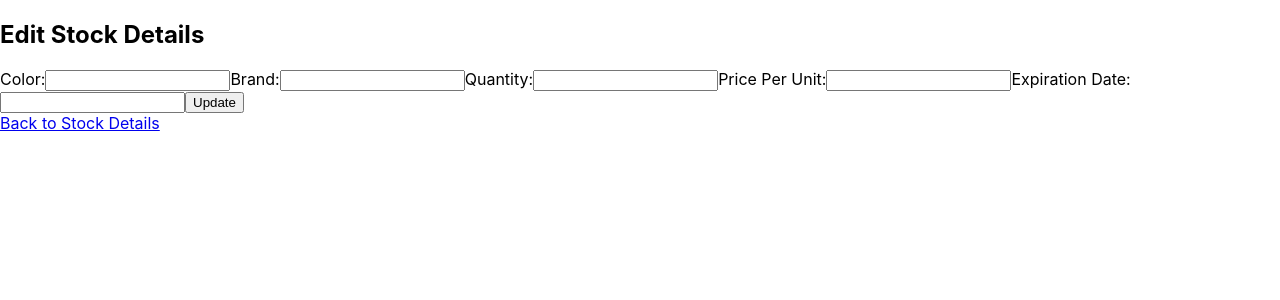
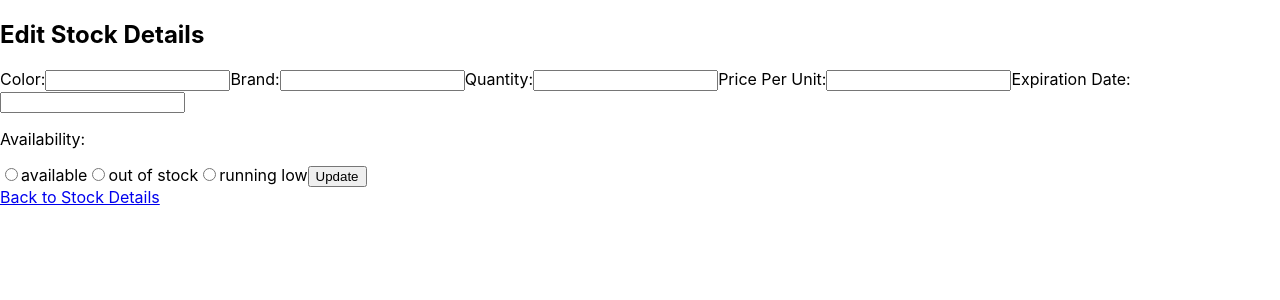
Before and after one commit to Rajandeep56/stockstatusFE, a React (Create React App) app: page /stock/1/edit in a window 1280 px wide. Shown: the top 300 px of the page. Built offline with nearby package versions, Linux system fonts and the light colour scheme; no server answers.

Commit message:
Updated Navigation

```diff
--- a/src/components/Header.jsx
+++ b/src/components/Header.jsx
@@ -6,6 +6,10 @@ const Header = () => {
     <header>
       <nav>
         <ul>
+        <li>
+            <Link to="/login">Login</Link>
+          </li>
+
           <li>
             <Link to="/">Home</Link>
           </li>
--- a/src/components/Home.jsx
+++ b/src/components/Home.jsx
@@ -1,11 +1,20 @@
 import React from 'react';
 import Header from './Header';
+import auth from '../services/auth';
+import { Navigate ,useNavigate } from 'react-router-dom';
+
 const Home = () => {
+    const navigate = useNavigate();
+
+    const handleLogout = () => {
+        auth.logout();
+        navigate('/login');
+    };
   return (
     <div>
         <Header/>
       <h1>Welcome to Paint Storage</h1>
-
+      <button onClick={handleLogout}>Logout</button>
     </div>
   );
 };
--- a/src/components/Login.jsx
+++ b/src/components/Login.jsx
@@ -1,17 +1,23 @@
 import React, { useState } from 'react';
 import auth from '../services/auth';
-
+import { Navigate ,useNavigate } from 'react-router-dom';
 const Login = () => {
     const [username, setUsername] = useState('');
     const [password, setPassword] = useState('');
     const [error, setError] = useState('');
+    const navigate = useNavigate();
+
+    if (auth.isAuthenticated()) {
+        return <Navigate to="/" />;
+    }
 
     const handleLogin = async (e) => {
         e.preventDefault();
         try {
             const token = await auth.login(username, password);
             console.log('Logged in successfully. Token:', token);
-        } catch (error) {
+            navigate('/')
+                } catch (error) {
             setError('Invalid username or password');
         }
     };
--- a/src/components/StockDetails.jsx
+++ b/src/components/StockDetails.jsx
@@ -10,7 +10,8 @@ const StockDetails = () => {
         brand: '',
         quantity: '',
         price_per_unit: '',
-        expiration_date: ''
+        expiration_date: '',
+        availability: ''
     });
 
     const { id } = useParams();
@@ -38,7 +39,9 @@ const StockDetails = () => {
             <p>Quantity: {itemDetails.quantity}</p>
             <p>Price Per Unit: {itemDetails.price_per_unit}</p>
             <p>Expiration Date: {itemDetails.expiration_date}</p>
+            <p>Availablity: {itemDetails.availability}</p>
             <Link to={`/stock/${id}/edit`}>Edit</Link>
+            <Link to={`/stock`}>Back</Link>
         </div>
     );
 };
--- a/src/components/StockList.jsx
+++ b/src/components/StockList.jsx
@@ -6,12 +6,11 @@ import auth from '../services/auth';
 const StockList = () => {
     const [stockList, setStockList] = useState([]);
     const token = auth.getToken();
-    console.log(token);
-    const authheader = { headers: { Authorization: `Bearer ${token}` } };
+    const authHeader = { headers: { Authorization: `Bearer ${token}` } };
 
     useEffect(() => {
         if (token) {
-            axios.get('http://localhost:8088/api/list', authheader)
+            axios.get('http://localhost:8088/api/list', authHeader)
                 .then(response => {
                     setStockList(response.data);
                 })
@@ -21,13 +20,29 @@ const StockList = () => {
         }
     }, [token]);
 
-
+    const handleQuantityChange = (id, quantity) => {
+        const newStockList = stockList.map(item => {
+            if (item.id === id) {
+                return { ...item, quantity: quantity };
+            }
+            return item;
+        });
+        setStockList(newStockList);
+        axios.patch(`http://localhost:8088/api/list/${id}`, {quantity: quantity}, authHeader)
+            .then(response => {
+                console.log('Quantity updated successfully:', response.data);
+            })
+            .catch(error => {
+                console.log('Error updating quantity:', error);
+            });
+    };
     return (
         <div>
             <h1>Stock List</h1>
             <ul>
                 {stockList.map(item => (
-                    <li key={item.id}>{item.color} {item.quantity} <Link to={`/stock/${item.id}`}>Details</Link></li>
+                    <li key={item.id}>{item.color} {item.availability} {item.quantity}
+                    <button onClick={() => handleQuantityChange(item.id, parseInt(item.quantity) - 1)}>-</button><Link to={`/stock/${item.id}`}>Details</Link> </li>
                 ))}
             </ul>
         </div>
--- a/src/components/UsersList.jsx
+++ b/src/components/UsersList.jsx
@@ -6,6 +6,8 @@ import auth from '../services/auth';
 
 const UsersList = () => {
     const [userList, setUserList] = useState([]);
+    const [error, setError] = useState(null);
+
     const token = auth.getToken();
     const authheader = { headers: { Authorization: `Bearer ${token}` } };
     useEffect(() => {
@@ -13,8 +15,14 @@ const UsersList = () => {
             setUserList(response.data);
         }).catch(error => {
             console.log(error);
+            setError(error);
         });
     }, []);
+    if (error && error.response && error.response.status === 403) {
+        return <div>You don't have permission to view the user list.
+            <Link to={`/`}>Back</Link>
+        </div>;
+    }
 
     return (
         <div>
@@ -24,6 +32,7 @@ const UsersList = () => {
                     <li key={item.id}>{item.username} {item.name} {item.age} {item.role} {item.permissions}<Link to={`/users/${item.id}/edit`}>Details</Link> </li>
                 ))}
             </ul>
+            <Link to={`/`}>Back</Link>
 
         </div>
     );
--- a/src/components/editStock.jsx
+++ b/src/components/editStock.jsx
@@ -12,6 +12,11 @@ const EditStockDetails = () => {
         price_per_unit: '',
         expiration_date: ''
     });
+    const availability = [
+        "available",
+        "out of stock",
+        "running low"
+    ];
     const [updateClicked, setUpdateClicked] = useState(false);
     const token = auth.getToken();
     const authheader = { headers: { Authorization: `Bearer ${token}` } };
@@ -39,7 +44,7 @@ const EditStockDetails = () => {
     const handleSubmit = async (e) => {
         e.preventDefault();
         try {
-            await axios.patch(`http://localhost:8088/api/list/${id}`, itemDetails, auth);
+            await axios.patch(`http://localhost:8088/api/list/${id}`, itemDetails, authheader);
             setUpdateClicked(true);
         } catch (error) {
             console.error('Error updating item details:', error);
@@ -70,6 +75,19 @@ const EditStockDetails = () => {
                     Expiration Date:
                     <input type="text" name="expiration_date" value={itemDetails.expiration_date} onChange={handleInputChange} />
                 </label>
+                <p>Availability:</p>
+                {availability.map(option => (
+                    <label key={option}>
+                        <input
+                            type="radio"
+                            name="availability"
+                            value={option}
+                            checked={itemDetails.availability === option}
+                            onChange={handleInputChange}
+                        />
+                        {option}
+                    </label>
+                ))}
                 <button type="submit">Update</button>
             </form>
             {updateClicked && <p>Item details updated successfully.</p>}
```
